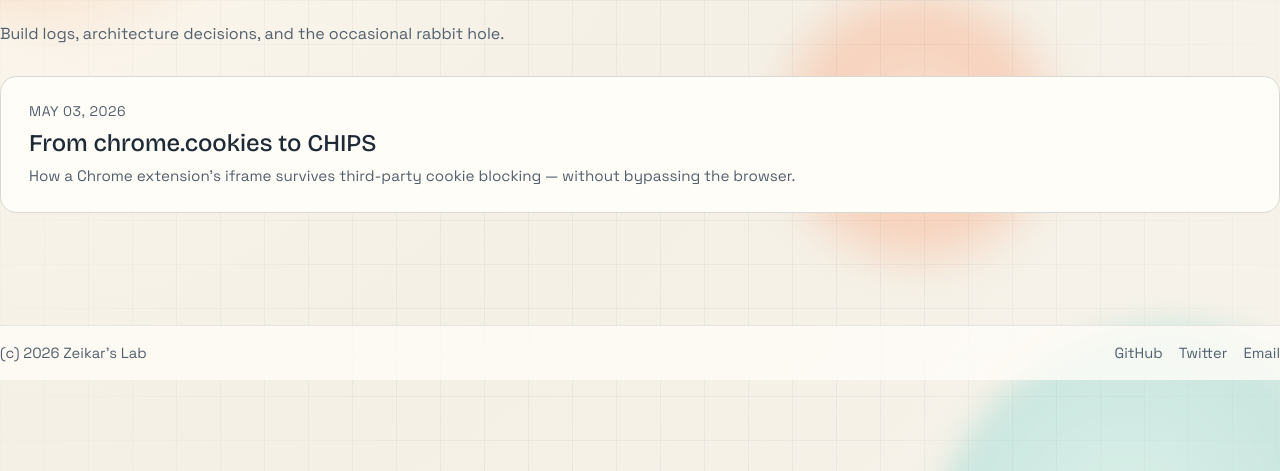
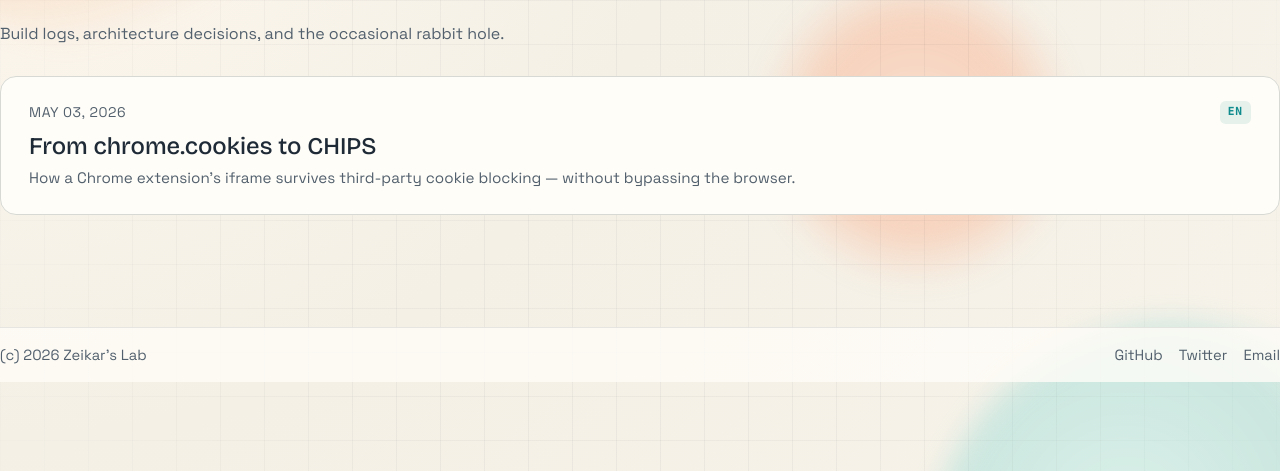
Before and after one commit to zeikar/zeikar.github.io, a Jekyll site: the page built from blog.html, in a window 1280 px wide. Shown: the part 264-735 px from the top of the page. Built offline with Jekyll 4.4.1, drawn with Linux system fonts in a browser that asks for light colours; nearby versions of some CDN libraries.

Commit message:
Add multi-language blog support (en + ko)
Infrastructure:
- _config.yml: path-scoped defaults so _posts/ko/ → /blog/ko/:title/ with
  lang: ko applied automatically. _posts/* defaults to lang: en.
- default.html: <html lang> now reads page.lang (falls back to site.lang).
- default.html: hreflang annotations emitted automatically for posts that
  declare a `translations` map. Includes x-default → English version.
- post.html: language-toggle button below subtitle (hreflang-tagged), and
  the "All posts" / "모든 글" footer button is lang-aware.
- blog.html: language badge (EN / KO) on each post card, color-keyed.
- style.css: badge + toggle styles, color-coded with the existing palette
  (accent teal for EN, brand orange for KO).

English post updated:
- Adds `lang: en` and `translations: { ko: ... }` so hreflang + the toggle
  button surface its Korean counterpart automatically.

```diff
--- a/_config.yml
+++ b/_config.yml
@@ -24,6 +24,14 @@ defaults:
       type: posts
     values:
       layout: post
+      lang: en
+  - scope:
+      path: "_posts/ko"
+      type: posts
+    values:
+      layout: post
+      lang: ko
+      permalink: /blog/ko/:title/
 
 # Collections
 collections:
--- a/_layouts/default.html
+++ b/_layouts/default.html
@@ -1,10 +1,24 @@
 <!DOCTYPE html>
-<html lang="{{ site.lang | default: 'en' }}">
+<html lang="{{ page.lang | default: site.lang | default: 'en' }}">
   <head>
     <meta charset="UTF-8" />
     <meta name="viewport" content="width=device-width, initial-scale=1.0" />
 
     {% seo %}
+
+    {% comment %} hreflang annotations for posts that have translations {% endcomment %}
+    {% if page.translations %}
+      {% assign self_lang = page.lang | default: 'en' %}
+      <link rel="alternate" hreflang="{{ self_lang }}" href="{{ page.url | absolute_url }}" />
+      {% for tr in page.translations %}
+      <link rel="alternate" hreflang="{{ tr[0] }}" href="{{ tr[1] | absolute_url }}" />
+      {% endfor %}
+      {% if self_lang == 'en' %}
+      <link rel="alternate" hreflang="x-default" href="{{ page.url | absolute_url }}" />
+      {% elsif page.translations.en %}
+      <link rel="alternate" hreflang="x-default" href="{{ page.translations.en | absolute_url }}" />
+      {% endif %}
+    {% endif %}
 
     <link
       rel="icon"
--- a/assets/css/style.css
+++ b/assets/css/style.css
@@ -917,12 +917,35 @@ a {
   padding: 1.5rem 1.75rem;
 }
 
+.blog-card-meta {
+  display: flex;
+  align-items: center;
+  justify-content: space-between;
+  gap: 0.75rem;
+  margin: 0 0 0.4rem;
+}
+
 .blog-card-date {
   color: var(--ink-soft);
   font-size: 0.875rem;
-  margin: 0 0 0.4rem;
   letter-spacing: 0.04em;
   text-transform: uppercase;
+}
+
+.blog-card-lang {
+  font-family: "JetBrains Mono", "SF Mono", Menlo, Consolas, monospace;
+  font-size: 0.7rem;
+  letter-spacing: 0.08em;
+  font-weight: 600;
+  padding: 0.2rem 0.5rem;
+  border-radius: 0.35rem;
+  background: rgba(15, 139, 141, 0.1);
+  color: var(--accent);
+}
+
+.blog-card-lang[data-lang="ko"] {
+  background: rgba(235, 94, 40, 0.1);
+  color: var(--brand);
 }
 
 .blog-card-title {
@@ -975,6 +998,32 @@ a {
   color: var(--ink-soft);
   line-height: 1.5;
   margin: 0;
+}
+
+.post-translations {
+  margin-top: 1.25rem;
+  display: flex;
+  flex-wrap: wrap;
+  gap: 0.5rem;
+}
+
+.post-translation-link {
+  display: inline-flex;
+  align-items: center;
+  gap: 0.4rem;
+  padding: 0.4rem 0.85rem;
+  border: 1px solid var(--line);
+  border-radius: 999px;
+  font-size: 0.85rem;
+  color: var(--ink-soft);
+  background: var(--surface);
+  transition: border-color 180ms ease, color 180ms ease, background 180ms ease;
+}
+
+.post-translation-link:hover {
+  border-color: rgba(235, 94, 40, 0.45);
+  color: var(--brand);
+  background: rgba(235, 94, 40, 0.05);
 }
 
 .post-content {
--- a/blog.html
+++ b/blog.html
@@ -16,8 +16,11 @@ permalink: /blog/
     <ol class="blog-list">
       {% for post in site.posts %}
       <li class="blog-card reveal">
-        <a href="{{ post.url | relative_url }}" class="blog-card-link">
-          <p class="blog-card-date">{{ post.date | date: "%B %d, %Y" }}</p>
+        <a href="{{ post.url | relative_url }}" class="blog-card-link" hreflang="{{ post.lang | default: 'en' }}">
+          <div class="blog-card-meta">
+            <span class="blog-card-date">{{ post.date | date: "%B %d, %Y" }}</span>
+            <span class="blog-card-lang" data-lang="{{ post.lang | default: 'en' }}">{{ post.lang | default: 'en' | upcase }}</span>
+          </div>
           <h2 class="blog-card-title">{{ post.title }}</h2>
           {% if post.subtitle %}
           <p class="blog-card-subtitle">{{ post.subtitle }}</p>
```
Also changed, not shown: _layouts/post.html (+13 -1 lines), _posts/2026-05-03-from-chrome-cookies-to-chips.md (+3 -0 lines).
